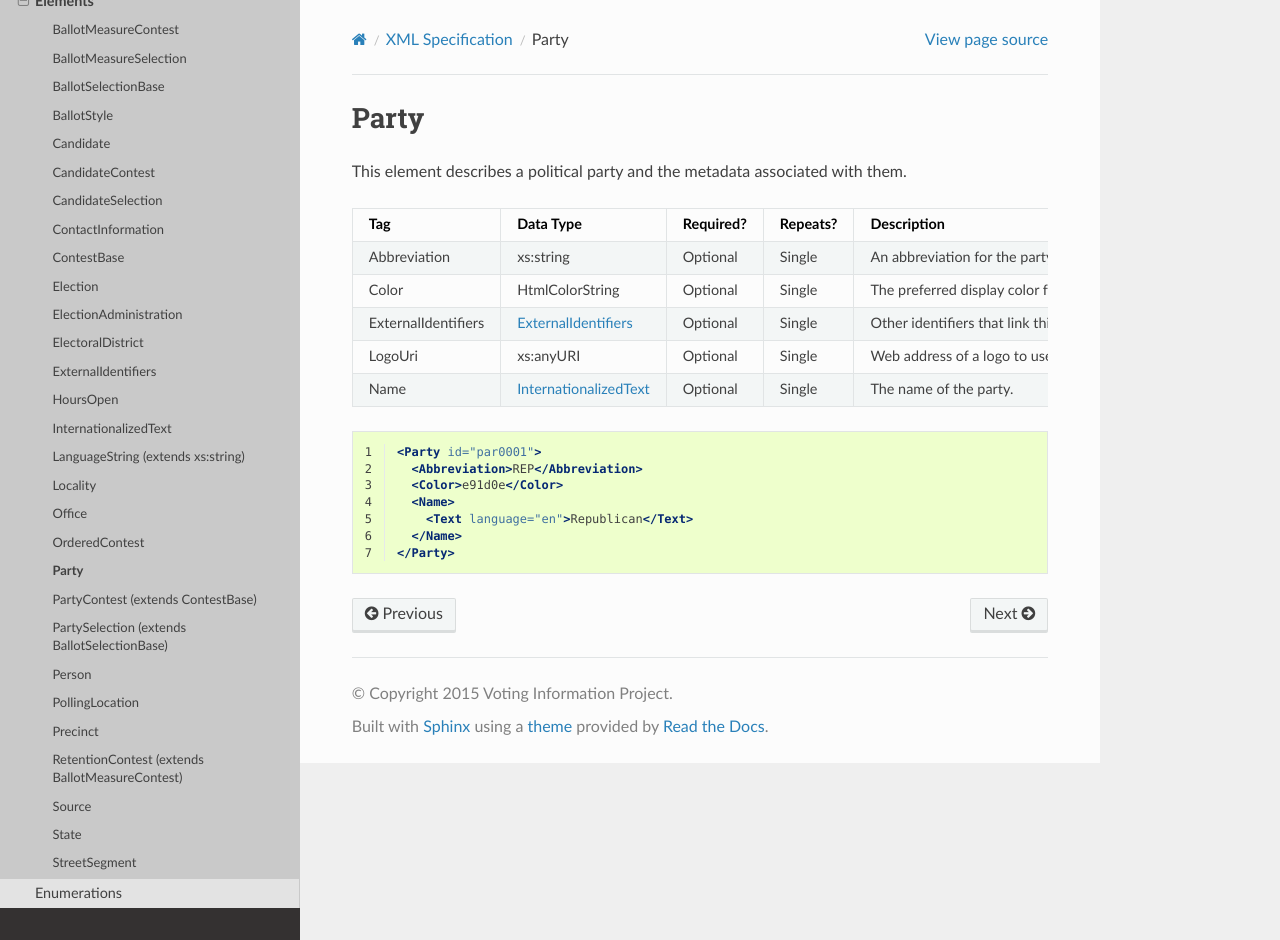
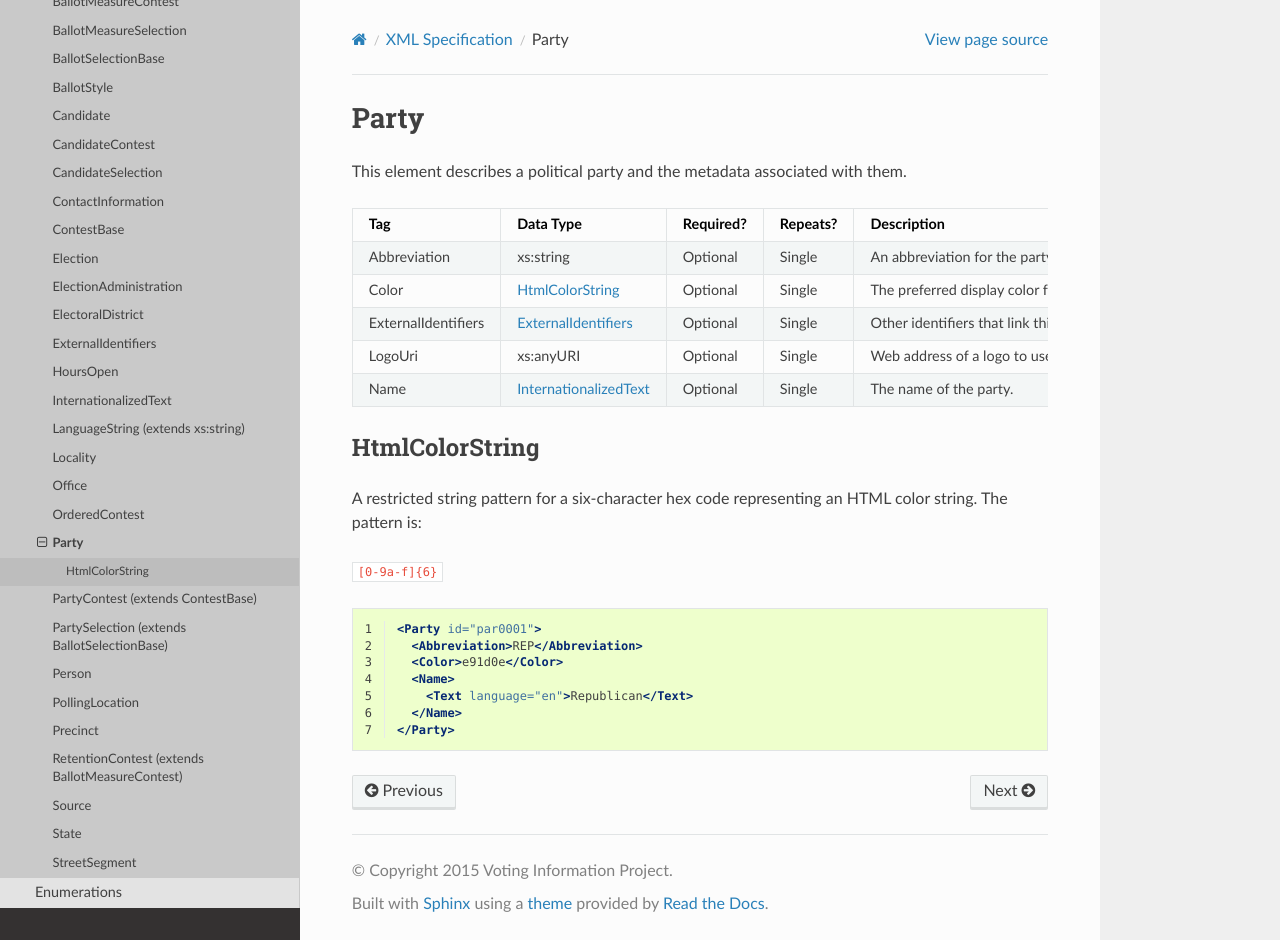
Before and after one commit to votinginfoproject/vip-specification, a Sphinx documentation site: the page built from docs/xml/elements/party.rst, in a window 1280 px wide and 940 px high. Built offline with Sphinx 7.4.7 and the Read the Docs theme 2.0.0, drawn with Linux system fonts in a browser that asks for light colours.

Commit message:
Document HtmlColorString.

```diff
--- a/docs/xml/elements/party.rst
+++ b/docs/xml/elements/party.rst
@@ -11,7 +11,7 @@ This element describes a political party and the metadata associated with them.
 |                     |                           |           |          |the party name.       |present, the implementation is |
 |                     |                           |           |          |                      |required to ignore it.         |
 +---------------------+---------------------------+-----------+----------+----------------------+-------------------------------+
-| Color               | HtmlColorString           | Optional  | Single   |The preferred display |If the field is invalid or not |
+| Color               | `HtmlColorString`_        | Optional  | Single   |The preferred display |If the field is invalid or not |
 |                     |                           |           |          |color for the party,  |present, the implementation is |
 |                     |                           |           |          |for use in maps and   |required to ignore it.         |
 |                     |                           |           |          |other displays.       |                               |
@@ -31,6 +31,14 @@ This element describes a political party and the metadata associated with them.
 |                     |                           |           |          |                      |required to ignore it.         |
 +---------------------+---------------------------+-----------+----------+----------------------+-------------------------------+
 
+HtmlColorString
+---------------
+
+A restricted string pattern for a six-character hex code representing an HTML
+color string. The pattern is:
+
+``[0-9a-f]{6}``
+
 .. code-block:: xml
    :linenos:
 
```
